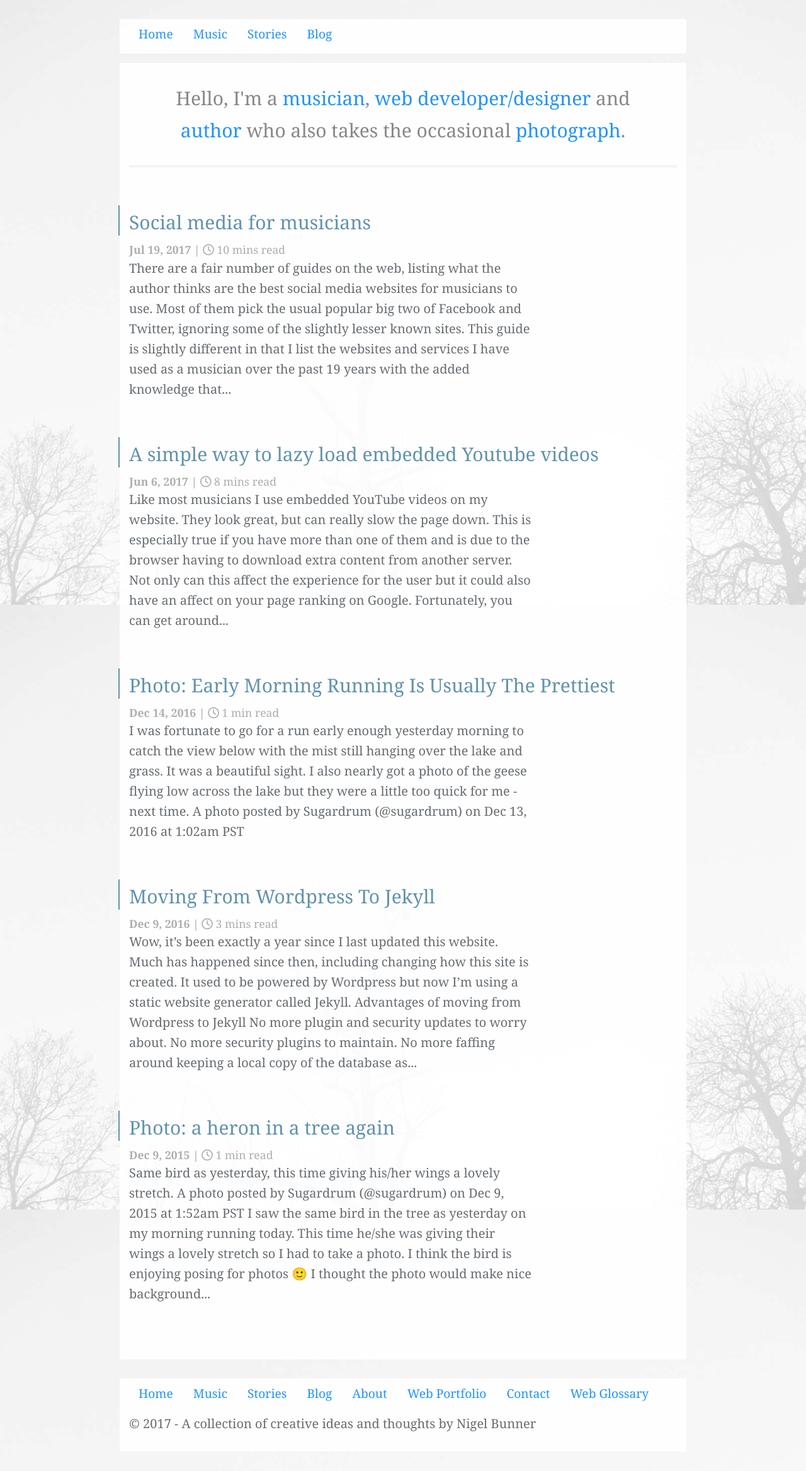
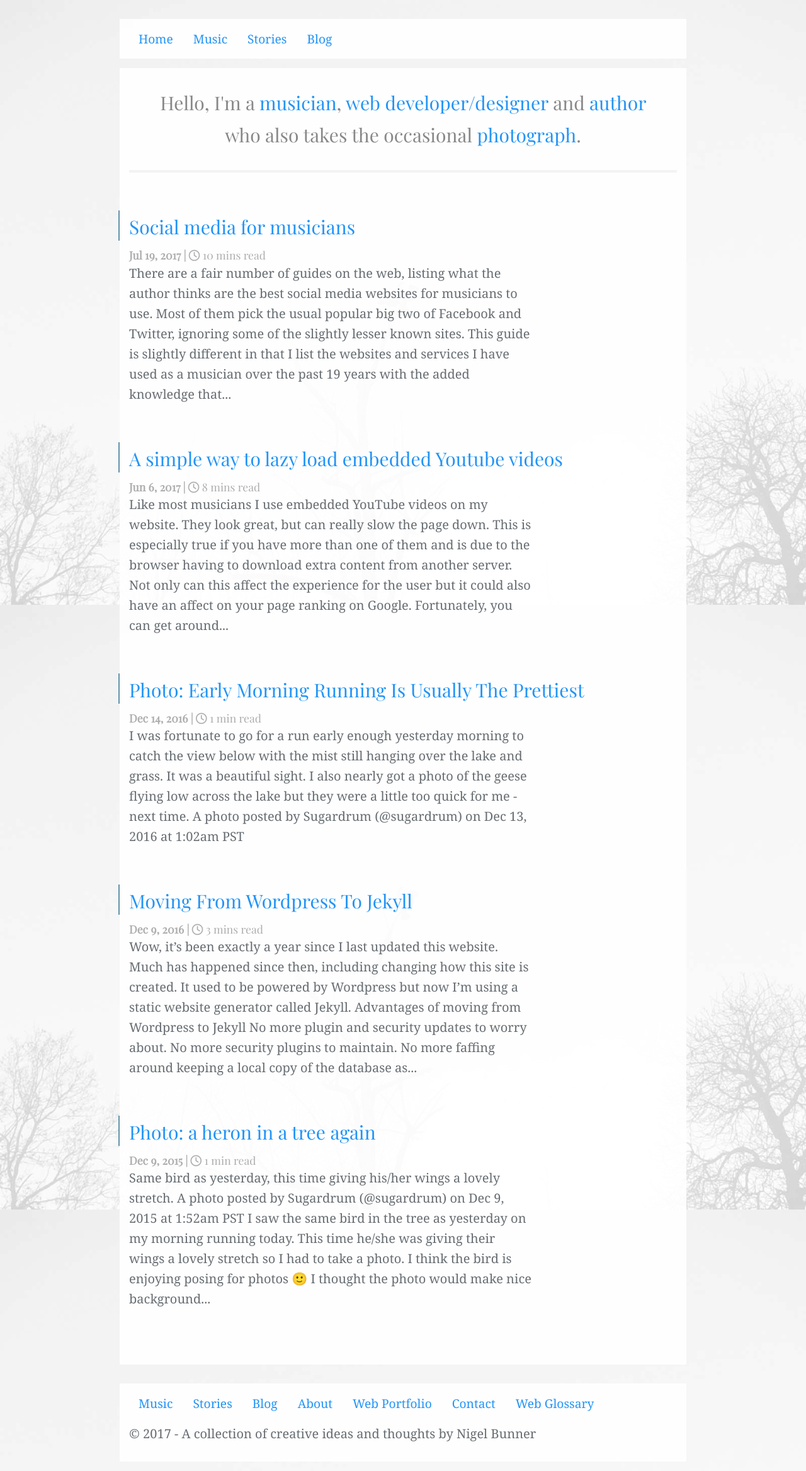
Before and after one commit to nbunner-personal/nigelbunner, a Jekyll site: the page built from index.md, in a window 1280 px wide. Shown: the whole page at 63% size. Built offline with Jekyll 4.4.1, drawn with Linux system fonts in a browser that asks for light colours; nearby versions of some CDN libraries.

Commit message:
Some general layout fixes and changing font family for headings to Playfair

```diff
--- a/_includes/head.html
+++ b/_includes/head.html
@@ -1,6 +1,6 @@
 <head>
     <meta charset="utf-8">
-    <link href='http://fonts.googleapis.com/css?Sorts+Mill+Goudy:400,400italic' rel='stylesheet' type='text/css'>
+    <link href='http://fonts.googleapis.com/css?family=Playfair+Display' rel='stylesheet' type='text/css'>
     <meta http-equiv="X-UA-Compatible" content="IE=edge,chrome=1">
     <title>{% if page.title %}{{ page.title }}{% else %}{{ site.title}}{% endif %}</title>
     <meta name="description" content="{% if page.title %}{{ page.title }}{% endif %} - {{ site.description }}" />
--- a/_includes/nav.html
+++ b/_includes/nav.html
@@ -1,5 +1,4 @@
 <ul class="nav nav-pills footer-nav list-simplified">
-	<li><a href="/">Home</a></li>
 	<li><a title="About me" href="/music.html">Music</a></li>
 	<li><a href="/stories.html">Stories</a></li>
 	<li><a href="/blog/">Blog</a></li>
--- a/_includes/top-nav.html
+++ b/_includes/top-nav.html
@@ -1,6 +1,6 @@
 <ul class="nav nav-pills top-nav list-simplified">
 	<li><a href="/">Home</a></li>
-	<li><a title="About me" href="/music.html">Music</a></li>
-	<li><a href="/stories.html">Stories</a></li>
-	<li><a href="/blog/">Blog</a></li>
+	<li><a title="Music by Nigel Bunner" href="/music.html">Music</a></li>
+	<li><a title="Stories by Nigel Bunner" href="/stories.html">Stories</a></li>
+	<li><a title="Nigel bunner latest blog posts" href="/blog/">Blog</a></li>
 </ul>
--- a/css/nb-styles.scss
+++ b/css/nb-styles.scss
@@ -29,8 +29,8 @@ p {
 }
 li {font-size: 1.2em; margin-bottom: 8px;}
 
-.home-intro {border-bottom: 4px solid #F3F3F3; color: darken(#AEAEAE, 15%); font-family: "Sorts Mill Goudy", "Georgia", Cambria, Times New Roman, Times, serif; font-size: 3rem; line-height: 1.7em; margin-bottom: 30px; padding: 30px; text-align: center;}
-.date {color: #AEAEAE; font-family: "Sorts Mill Goudy", "Georgia", Cambria, Times New Roman, Times, serif; font-size: 1.1em;}
+.home-intro {border-bottom: 4px solid #F3F3F3; color: darken(#AEAEAE, 15%); font-family: "Playfair Display", "Georgia", Cambria, Times New Roman, Times, serif; font-size: 3rem; line-height: 1.7em; margin-bottom: 30px; padding: 30px; text-align: center;}
+.date {color: #AEAEAE; font-family: "Playfair Display", "Georgia", Cambria, Times New Roman, Times, serif; font-size: 1.1em;}
 .portfolio .portfolio_thumbnail {
   height: 204px;
   margin-bottom: 20px;
@@ -143,7 +143,7 @@ li {font-size: 1.2em; margin-bottom: 8px;}
     border-left: 2px solid #6293ab;
     margin-left: -17px;
     padding: 10px 15px 5px;
-    a:link, a:visited {color: #6293AB;}
+    // a:link, a:visited {color: #6293AB;}
   }
   .intro_text {
     margin: 0 0 60px;
@@ -178,7 +178,7 @@ li {font-size: 1.2em; margin-bottom: 8px;}
 
 h1, .h1, h2, .h2, h3, .h3, h4, .h4, h5, .h5 {
   color: #262F33;
-font-family: "Sorts Mill Goudy", "Georgia", Cambria, Times New Roman, Times, serif;
+font-family: "Playfair Display", "Georgia", Cambria, Times New Roman, Times, serif;
 text-rendering: optimizelegibility;
 font-weight: 400;
 }
@@ -308,3 +308,5 @@ pre code {
   padding-bottom: 56.25%;
   margin-bottom: 30px;
 }
+
+.nav li {margin: 8px 0;}
```
